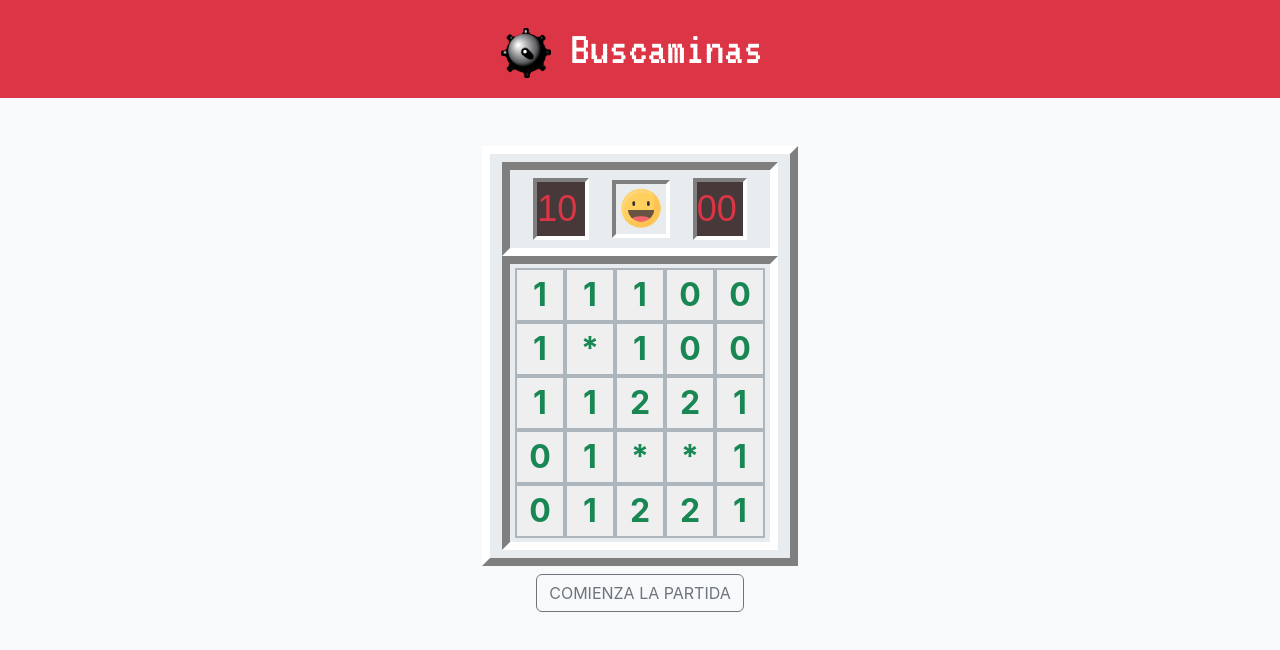
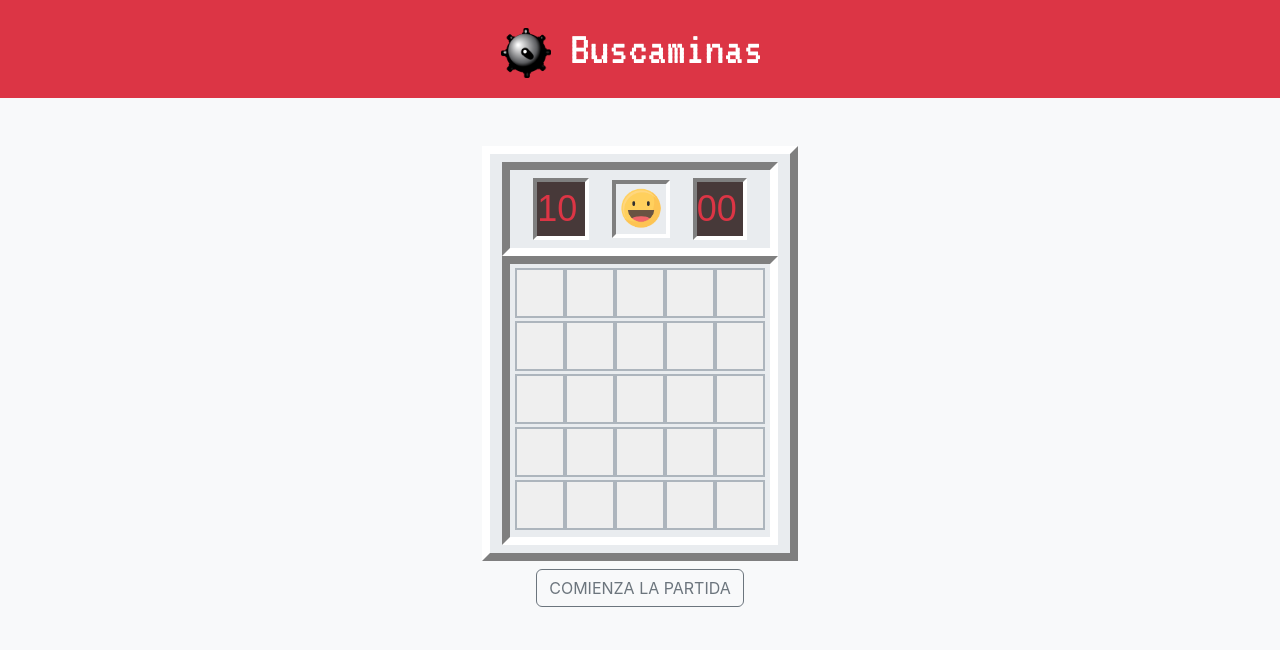
Before and after one commit to pgomezarnalVIU/masterclassReact, a React (Create React App) app in the folder buscaminas/: page / in a window 1280 px wide. Shown: the top 650 px of the page. Built offline with nearby package versions, Linux system fonts and the light colour scheme; a web font is replaced by a local one.

Commit message:
useState

```diff
--- a/buscaminas/src/App.js
+++ b/buscaminas/src/App.js
@@ -1,15 +1,19 @@
 import './App.css';
+import { useState } from 'react';
 import Celda from './Celda';
 
 function App() {
-  const mapaCeldas=["1","1","1","0","0","1","*","1","0","0","1","1","2","2","1","0","1","*","*","1","0","1","2","2","1"]
-  const celdas = mapaCeldas.map((valor,index) =>
+  //Definir pro,valores componente
+  const [mapaValores,setMapaValores]=useState(Array(25).fill(" "));
+  //Valores antiguos
+  //const mapaCeldas=["1","1","1","0","0","1","*","1","0","0","1","1","2","2","1","0","1","*","*","1","0","1","2","2","1"]
+  const celdas = mapaValores.map((valor,index) =>
     <div classNAme="col-auto p-0"><Celda valor={valor} key={index}/></div>
   );
 
   //Funcion respuesta al BTN
   const btnComenzar = ()=>{
-    alert('COMIENZA LA PARTIDA')
+    setMapaValores(["1","1","1","0","0","1","*","1","0","0","1","1","2","2","1","0","1","*","*","1","0","1","2","2","1"]);
   }
   return (
   <div className="container text-center" style={{ width: 340 }}>
```
